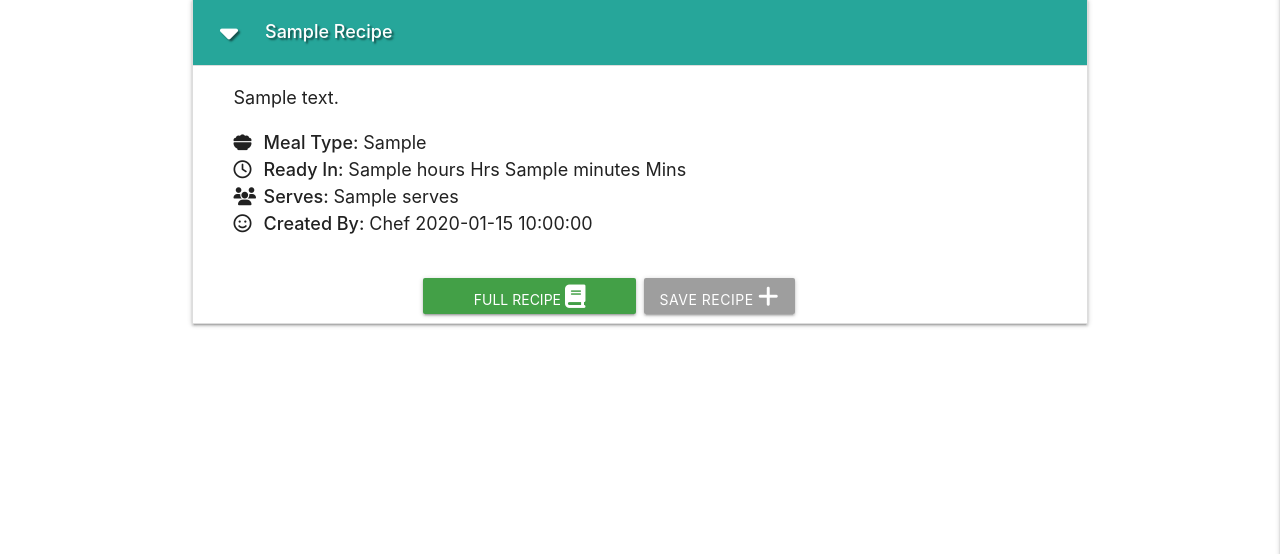
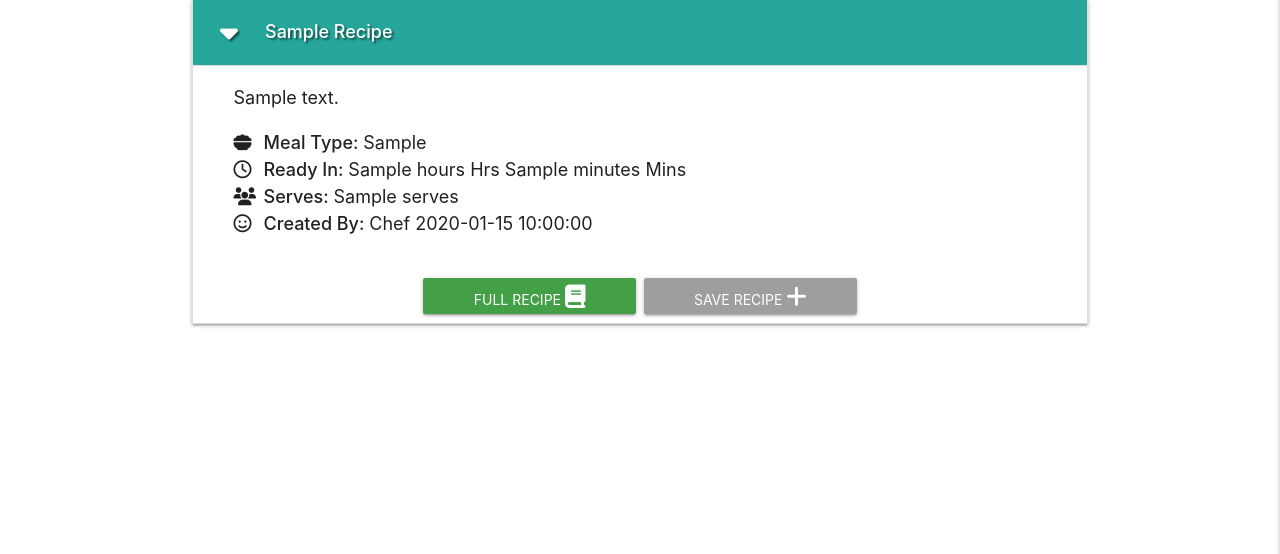
Before and after one commit to DanHodgson12/my-cook-book, a Flask app: page /recipes/ in a window 1280 px wide, after a click that opens the changed part. Shown: the part 74-628 px from the top of the page. Run offline with Flask 3, Linux system fonts and the light colour scheme; a database or web service that is not in the repository returns one stand-in record (values such as "Sample title"); some libraries are stand-ins or nearby versions.

Commit message:
feat: added styling to 'save recipe' button

```diff
--- a/static/css/style.css
+++ b/static/css/style.css
@@ -68,7 +68,8 @@ nav .sidenav-trigger {
     padding: 0.2rem;
 }
 
-.collapsible-buttons a {
+.collapsible-buttons a,
+.collapsible-buttons button {
     width: 100%;
     letter-spacing: 0;
 }
```
